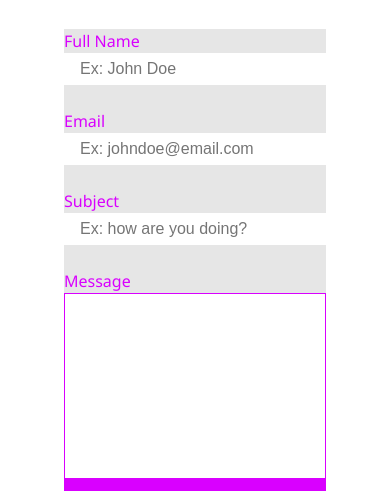
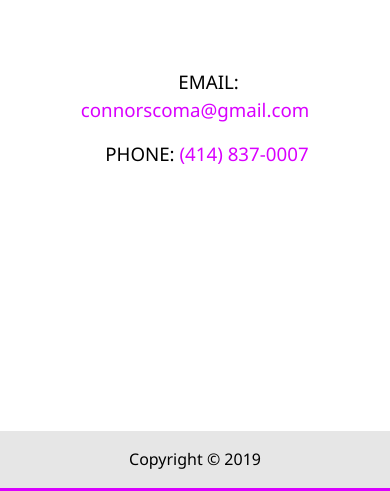
Before and after one commit to ConnorScoma1/Proffesional-Portfolio, a website: page public/contact.html in a window 390 px wide. Shown: the part 353-844 px from the top of the page. Drawn offline with nearby package versions, Linux system fonts and the light colour scheme.

Commit message:
removing form for email and phone

```diff
--- a/public/assets/css/main.css
+++ b/public/assets/css/main.css
@@ -379,3 +379,71 @@ main {
     text-align: left; }
   #message {
     border: #d900ff 1px solid; } }
+
+
+.email-container {
+  margin-bottom: 1rem;
+  font-size: 2rem;
+}
+
+.phone-container {
+  margin-bottom: 1rem;
+  font-size: 2rem;
+}
+
+.fa-envelope {
+  display: inline;
+}
+
+.email {
+  display: inline;
+}
+
+.fa-phone {
+  display: inline;
+}
+
+.phone {
+  display: inline;
+}
+
+.contact-info {
+  margin: auto;
+  width: 50%;
+  padding: 10px;
+  margin-top: 10%;
+}
+
+.phone-span {
+  color: #d900ff;
+}
+
+.email-span {
+  color: #d900ff;
+}
+
+@media screen and (max-width: 500px) {
+  .email-container{
+    font-size: 1rem;
+    text-align: center;
+  }
+  .phone-container {
+    font-size: 1rem;
+    text-align: center;
+  }
+  .email {
+    display: inline;
+  }
+  .contact-info {
+    margin: auto;
+    width: 100%;
+    padding: 5px;
+    margin-top: 25%;
+  }
+  .fa-phone {
+    visibility: hidden;
+  }
+  .fa-envelope {
+    visibility: hidden;
+  }
+}
--- a/public/contact.html
+++ b/public/contact.html
@@ -61,45 +61,21 @@
     </header>
 
     <main id="contact">
-      <h1 class="lg-heading">Reach<span class="text-secondary contact-sec-text">Me</span></h1>
+      <h1 class="lg-heading">Reach <span class="text-secondary contact-sec-text">Me</span></h1>
       <h2 class="sm-heading">
         Let's Have Coffee And Code
       </h2>
       <div class="contact-info">
-        <form action="https://formspree.io/connorscoma@gmail.com" method="POST" class="contact-form">
-          <p>Full Name</p>
-          <input
-            type="text"
-            placeholder="Ex: John Doe"
-            name="firstname"
-            id="firstname"
-            required
-          />
-          <br />
-          <p>Email</p>
-          <input
-            type="text"
-            name="email"
-            id="email"
-            placeholder="Ex: johndoe@email.com"
-            required
-          />
-          <br />
-          <p>Subject</p>
-          <input
-            type="subject"
-            name="subject"
-            id="subject"
-            placeholder="Ex: how are you doing?"
-            required
-          />
-          <br />
+        <div class="email-container">
+          <i class="fa fa-envelope"> | </i>
+          <h3 class="email">EMAIL: <span class="email-span">connorscoma@gmail.com</span></h3>
 
-          <p>Message</p>
-          <textarea name="message" id="message" cols="30" rows="10"></textarea>
+      </div>
 
-          <input type="submit" value="Submit" target="_blank" id="submit"/>
-        </form>
+      <div class="phone-container">
+          <i class="fa fa-phone"> | </i>
+          <h3 class="phone">PHONE: <span class="phone-span">(414) 837-0007</span></h3>
+      </div>
       </div>
     </main>
 
```
